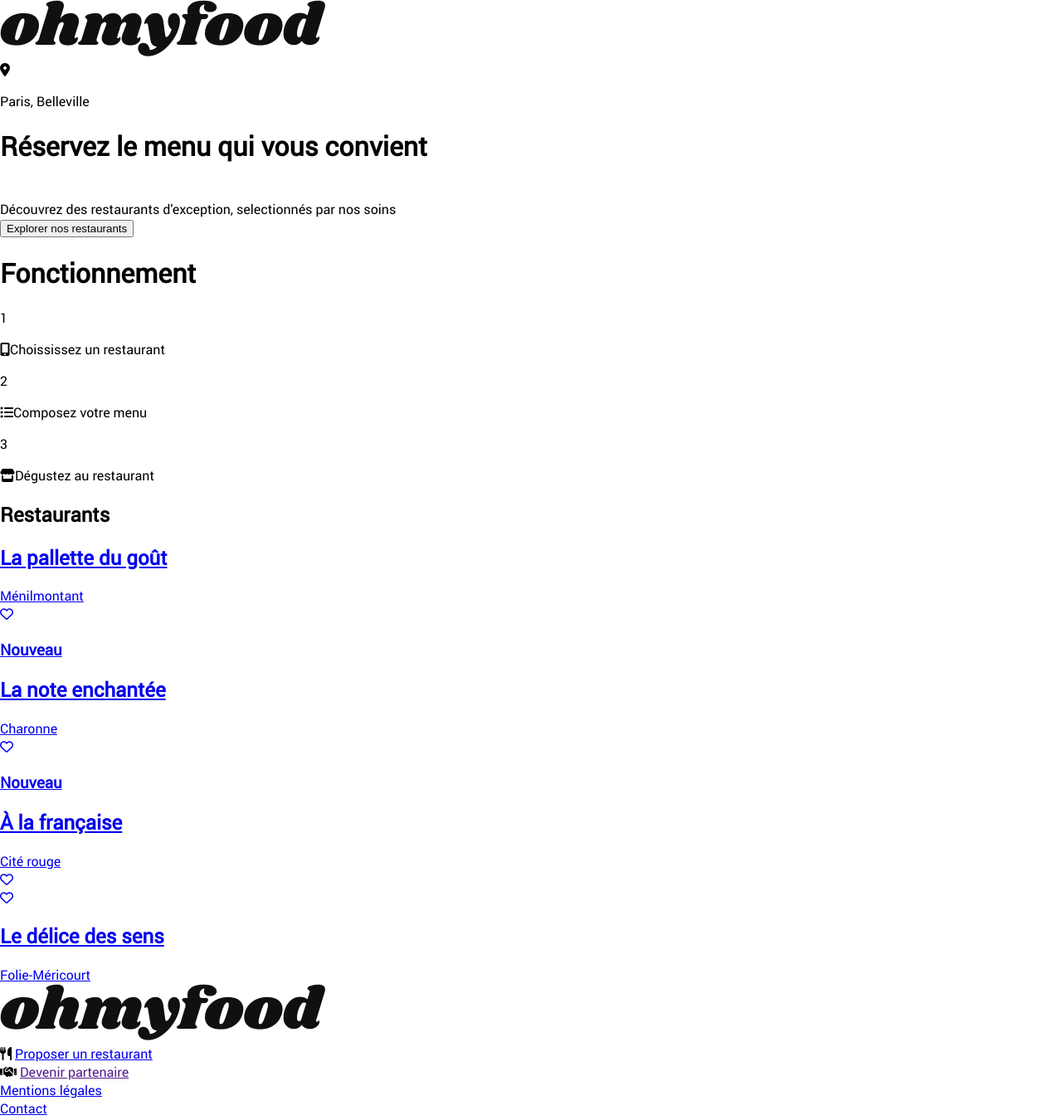
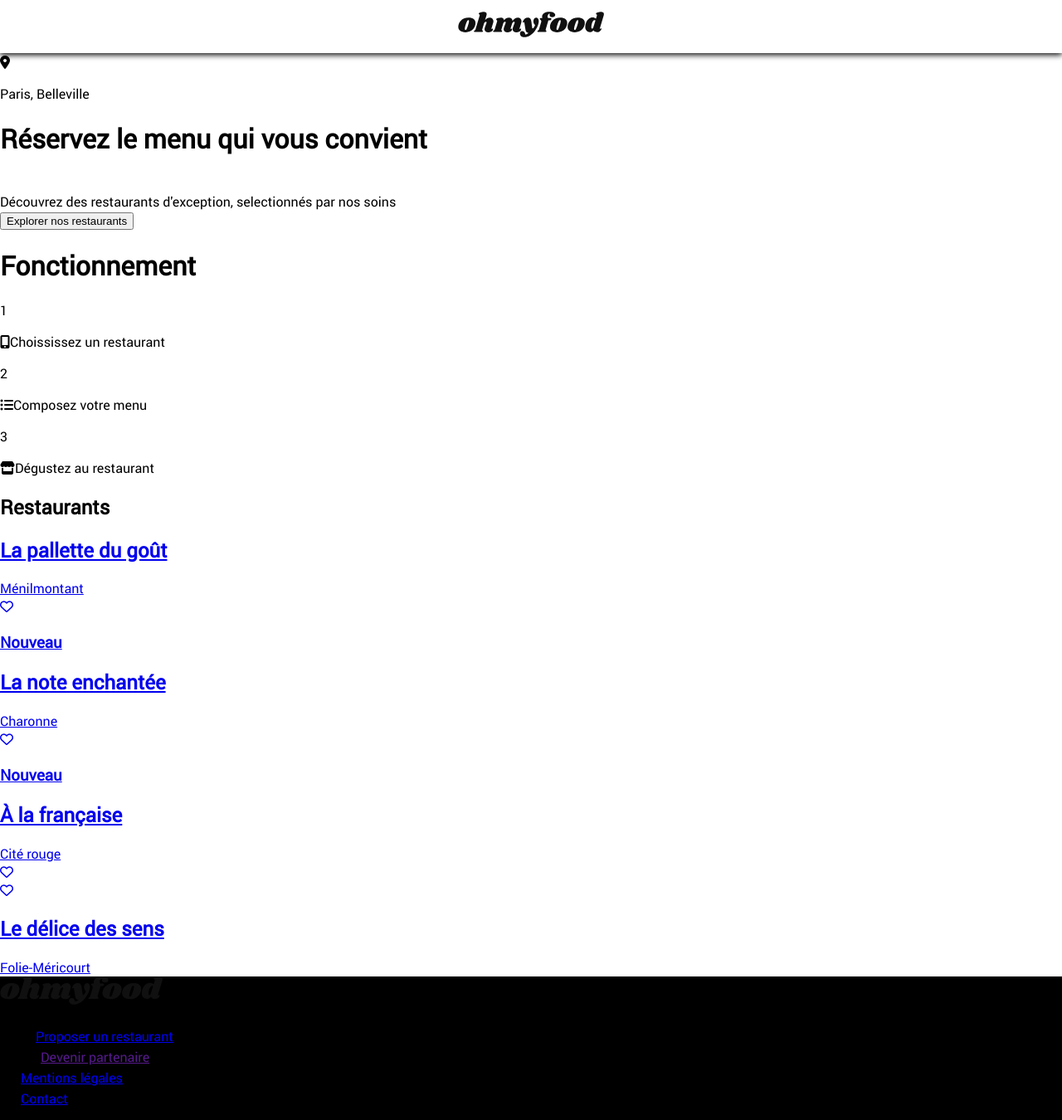
Before and after one commit to antoine9913/AntoineFrachisse-Bechu_3_16052021, a website: page index.html in a window 1280 px wide. Shown: the whole page at 83% size. Drawn offline with Linux system fonts and the light colour scheme; files whose address does not match are found by name; a web font is replaced by a local one.

Commit message:
added footer and header in sass

```diff
--- a/index.html
+++ b/index.html
@@ -15,7 +15,9 @@
     <!--Header-->
 
     <header class="header">
-      <img src="images/logo/ohmyfood.png" alt="#" />
+      <div class="header__logo">
+        <img src="images/logo/ohmyfood@2x.svg" alt="#" />
+      </div>
     </header>
 
     <!--location-->
@@ -143,7 +145,7 @@
 
     <footer class="footer">
       <div class="footer__logo">
-        <img src="images/logo/ohmyfood.png" alt="#" />
+        <img src="images/logo/ohmyfood@2x.svg" alt="#" />
       </div>
       <div class="footer__menu">
         <div class="footer__menu--line">
--- /dev/null
+++ b/sass/Layout/_footer.scss
@@ -0,0 +1,20 @@
+.footer {
+  height: 200px;
+  background-color: black;
+  display: flex;
+  flex-direction: column;
+
+  &__logo {
+    color: white;
+    width: 6rem;
+  }
+
+  &__menu {
+    display: flex;
+    flex-direction: column;
+    height: 100px;
+    align-items: flex-start;
+    justify-content: space-around;
+    margin: 20px 25px;
+  }
+}
--- /dev/null
+++ b/sass/Layout/_header.scss
@@ -0,0 +1,10 @@
+.header {
+  display: flex;
+  justify-content: center;
+  align-items: center;
+  height: 4rem;
+  box-shadow: 0px 2px 7px;
+  &__logo img {
+    width: 11rem;
+  }
+}
--- a/sass/main.scss
+++ b/sass/main.scss
@@ -1,2 +1,3 @@
 @import "utils/mixins", "utils/variables", "utils/breakpoint";
+@import "Layout/header", "Layout/footer";
 @import "Pages/home", "Pages/card";
```
Also changed, not shown: css/style.css, 1 other file.
